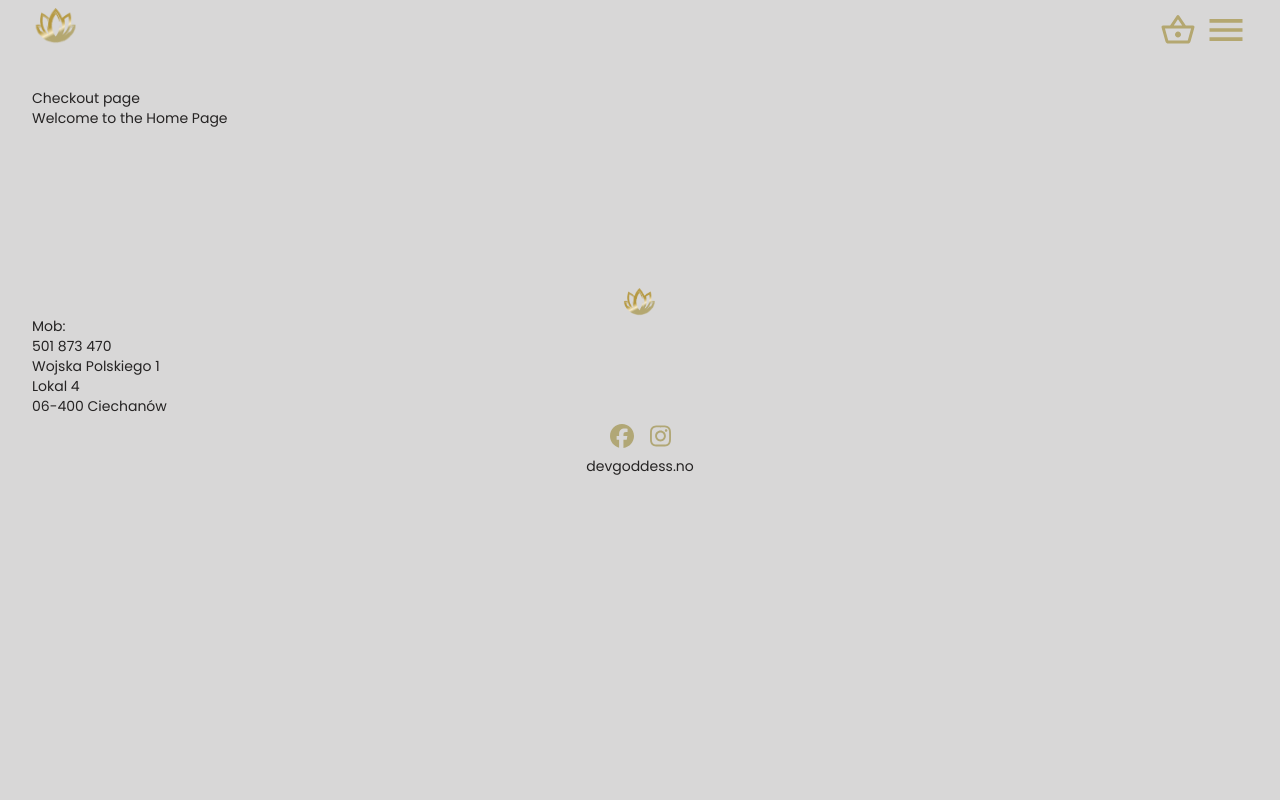
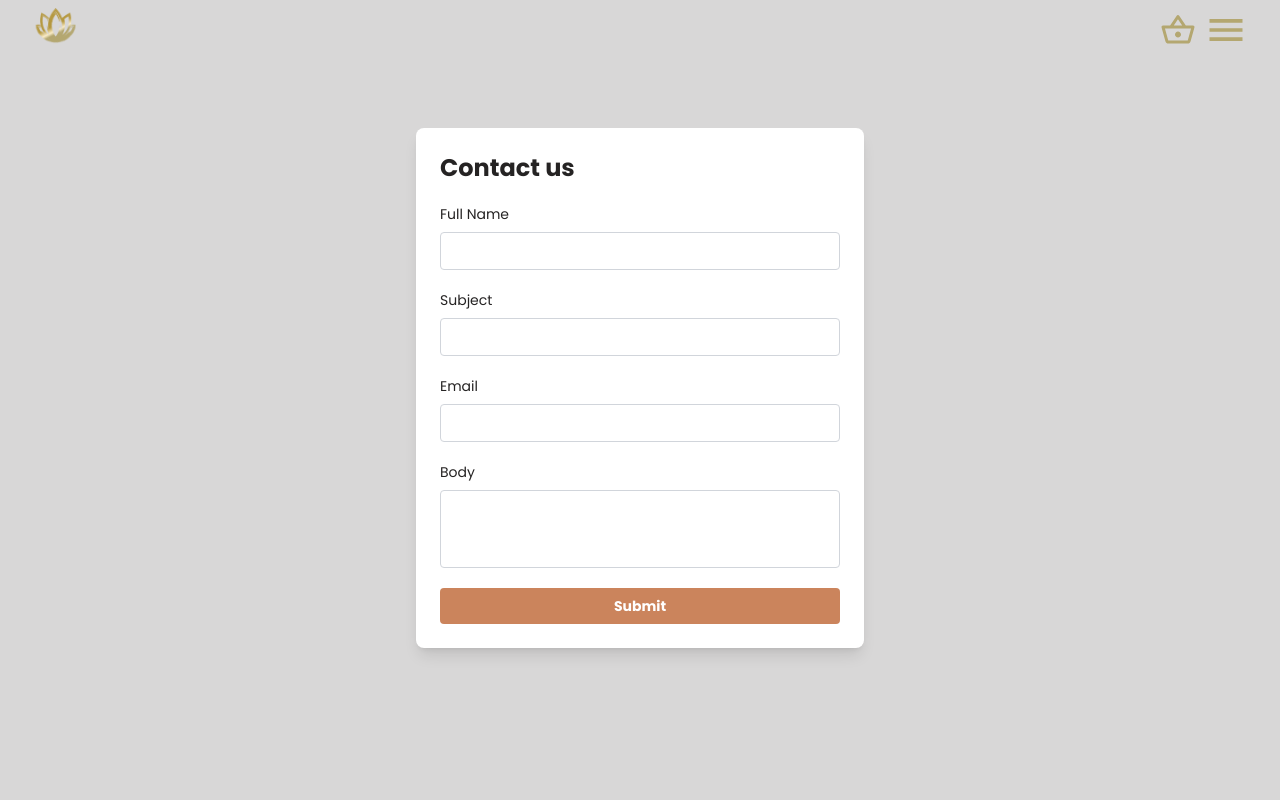
Before and after one commit to OlgaGoryszewska/e-shop, a React (Vite) app: page /ContactPage in a window 1280 px wide. Shown: the top 800 px of the page. Built offline with nearby package versions, Linux system fonts and the light colour scheme.

Commit message:
Add contact form to ContactPage

```diff
--- a/src/Pages/ContactPage/index.tsx
+++ b/src/Pages/ContactPage/index.tsx
@@ -1,10 +1,10 @@
 import React from "react";
+import Form from "../../components/Form";
 
 const ContactPage = () => {
   return (
     <div>
-      <h1>Checkout page</h1>
-      <p>Welcome to the Home Page</p>
+      <Form/>
     </div>
   );
 };
--- a/src/components/App/App.tsx
+++ b/src/components/App/App.tsx
@@ -8,6 +8,7 @@ import ContactPage from "../../Pages/ContactPage";
 import CardPage from "../../Pages/CardPage";
 import CheckOutPage from "../../Pages/CheckOutPage";
 import CheckOutSuccessPage from "../../Pages/CheckoutSuccessPage";
+import IndividualProductPage from "../../Pages/IndividualProductPage";
 
 
 const router = createBrowserRouter(
@@ -18,6 +19,7 @@ const router = createBrowserRouter(
       <Route path="CardPage" element={<CardPage />} />
       <Route path="CheckOutPage" element={<CheckOutPage />} />
       <Route path="CheckOutSuccessPage" element={<CheckOutSuccessPage />} />
+      <Route path="IndividualProductPage" element={<IndividualProductPage />} />
       <Route path="*" element={<div>404</div>} />
     </Route>
   )
--- /dev/null
+++ b/src/components/Form/index.tsx
@@ -0,0 +1,34 @@
+import React from "react";
+
+const Form = () => {
+  return (
+    <div className="flex justify-center pt-10">
+        <form className="bg-white p-6 rounded-lg shadow-lg w-full max-w-md">
+        <h2 className="text-2xl font-bold mb-5">Contact us</h2>
+        <div className="mb-5">
+          <label htmlFor="name" className="block mb-2 text-sm">Full Name</label>
+          <input type="text" id="name" className="w-full p-2 border border-gray-300 rounded" />
+        </div>
+        <div className="mb-5">
+          <label htmlFor="text" className="block mb-2 text-sm">Subject</label>
+          <input type="text" id="subject" className="w-full p-2 border border-gray-300 rounded" />
+        </div>
+
+        <div className="mb-5">
+          <label htmlFor="email" className="block mb-2 text-sm">Email</label>
+          <input type="email" id="email" className="w-full p-2 border border-gray-300 rounded" />
+        </div>
+        <div className="mb-5">
+          <label htmlFor="body" className="block mb-2 text-sm">Body</label>
+          <input type="message" id="body" className="w-full p-7 border border-gray-300 rounded" />
+        </div>
+        <button className="w-full bg-brown hover:bg-primary text-white font-bold py-2 px-4 rounded">
+          Submit
+        </button>
+        </form>
+    </div>
+
+  );
+};
+
+export default Form;
--- a/tailwind.config.js
+++ b/tailwind.config.js
@@ -6,6 +6,7 @@ module.exports = {
       colors: {
         primary: "#D8D7D7",
         black: "#252323",
+        brown: "#CB845C",
       },
       fontFamily: {
         sans: ["Poppins", "sans-serif"],
```
